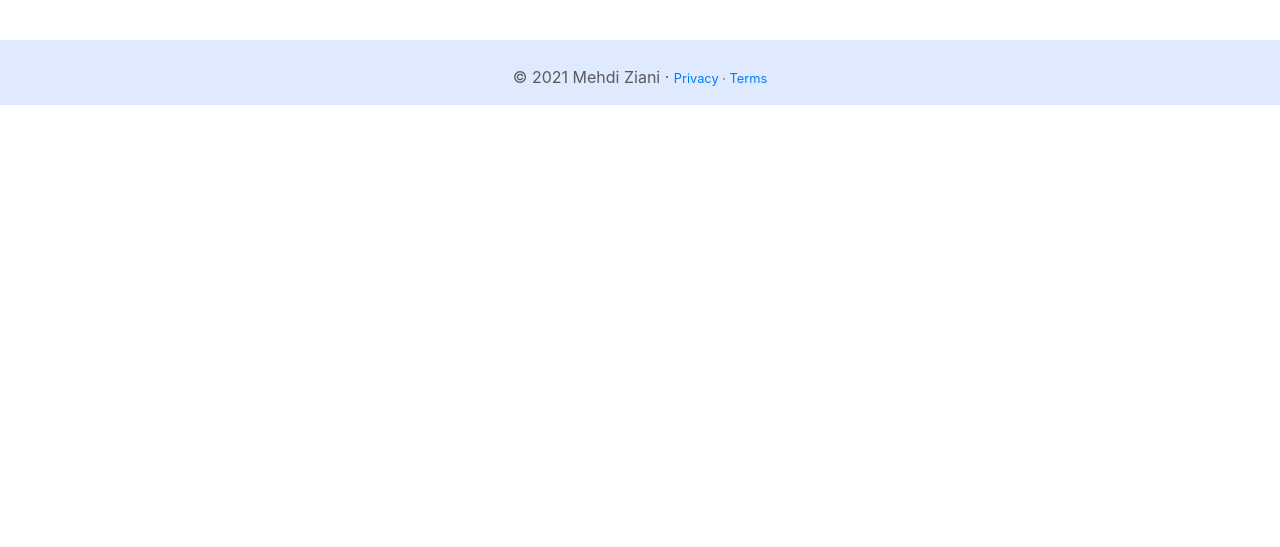
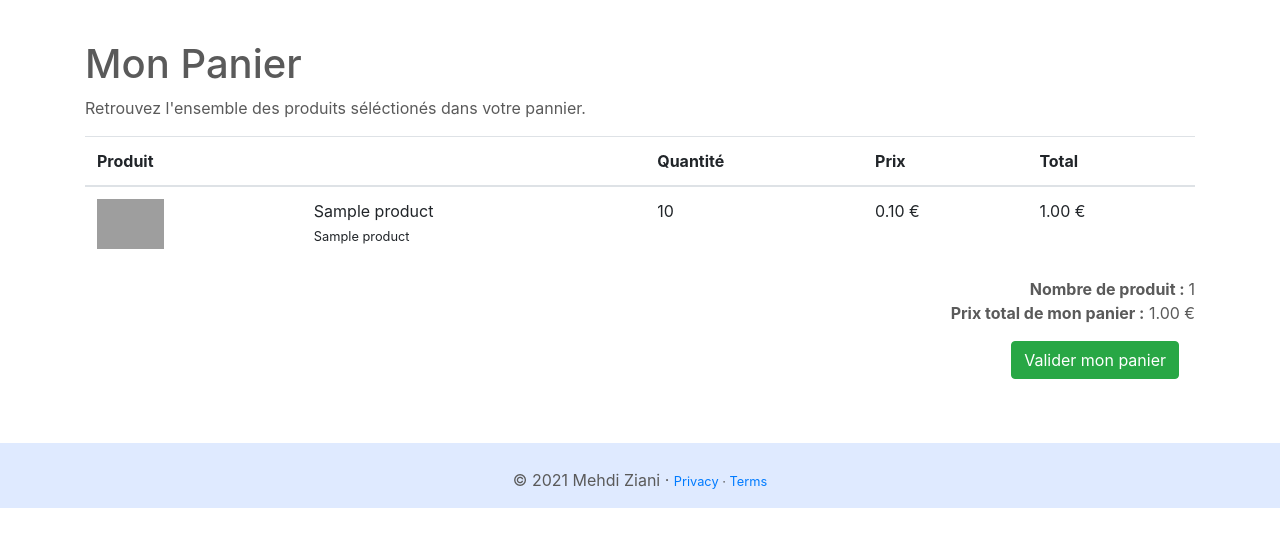
Before and after one commit to MehdiZed24/shop-template, a Symfony app: template templates/cart/index.html.twig in a window 1280 px wide. Shown: the part 56-603 px from the top of the page. Run offline with Twig, Linux system fonts and the light colour scheme; the template is opened without the code that fills it: most values are stand-ins (such as "Sample title", 1, 10 or a date in 2020); some libraries are stand-ins or nearby versions; grey boxes are pictures that could not be loaded.

Commit message:
Vue Panier

```diff
--- a/templates/cart/index.html.twig
+++ b/templates/cart/index.html.twig
@@ -1,20 +1,58 @@
 {% extends 'base.html.twig' %}
 
-{% block title %}Hello CartController!{% endblock %}
+{% block title %}Mon Panier | Zed Shop
+{% endblock %}
 
-{% block body %}
-<style>
-    .example-wrapper { margin: 1em auto; max-width: 800px; width: 95%; font: 18px/1.5 sans-serif; }
-    .example-wrapper code { background: #F5F5F5; padding: 2px 6px; }
-</style>
+{% block content %}
+	<h1>Mon Panier</h1>
+	Retrouvez l'ensemble des produits séléctionés dans votre pannier.
+	<table class="table table-hover mt-3">
+		<thead>
+			<tr>
+				<th scope="col">Produit</th>
+				<th scope="col"></th>
+				<th scope="col">Quantité</th>
+				<th scope="col">Prix</th>
+				<th scope="col">Total</th>
+			</tr>
+		</thead>
+		<tbody>
+			{% set total = null %}
+			{# Déclaration de variable avec twig #}
 
-<div class="example-wrapper">
-    <h1>Hello {{ controller_name }}! ✅</h1>
+			{% for product in cart %}
+				{# A chaque fois que j'ai un produit dans mon pannier tu l'affiches  #}
 
-    This friendly message is coming from:
-    <ul>
-        <li>Your controller at <code><a href="{{ '/Users/mehdi/Documents/shop/src/Controller/CartController.php'|file_link(0) }}">src/Controller/CartController.php</a></code></li>
-        <li>Your template at <code><a href="{{ '/Users/mehdi/Documents/shop/templates/cart/index.html.twig'|file_link(0) }}">templates/cart/index.html.twig</a></code></li>
-    </ul>
-</div>
+				<tr>
+					<th scope="row">
+						<img src="/uploads/{{product.product.illustration}}" alt="{{product.product.name}}" height="50px">
+					</th>
+
+					<td>{{product.product.name}}
+						<br/>
+						<small>{{product.product.subtitle}}</small>
+					</td>
+					<td>{{product.quantity}}</td>
+					<td>{{ (product.product.price /100)| number_format(2,'.',',') }}
+						€</td>
+					<td>
+						{{((product.product.price * product.quantity) /100)| number_format(2,'.',',') }}
+						€</td>
+				</tr>
+				{% set total = total + (product.product.price * product.quantity) %}
+			{% endfor %}
+		</tbody>
+	</table>
+	<div class="text-right mb-5">
+		<b>Nombre de produit :
+		</b>
+		{{cart|length}}<br>
+		<b>Prix total de mon panier :</b>
+		{{ (total/100)| number_format(2,'.',',') }}
+		€
+		<br>
+		<a href="" class="btn btn-success m-3">Valider mon panier</a>
+
+	</div>
+
 {% endblock %}
```
Also changed, not shown: src/Controller/CartController.php (+25 -1 lines).
